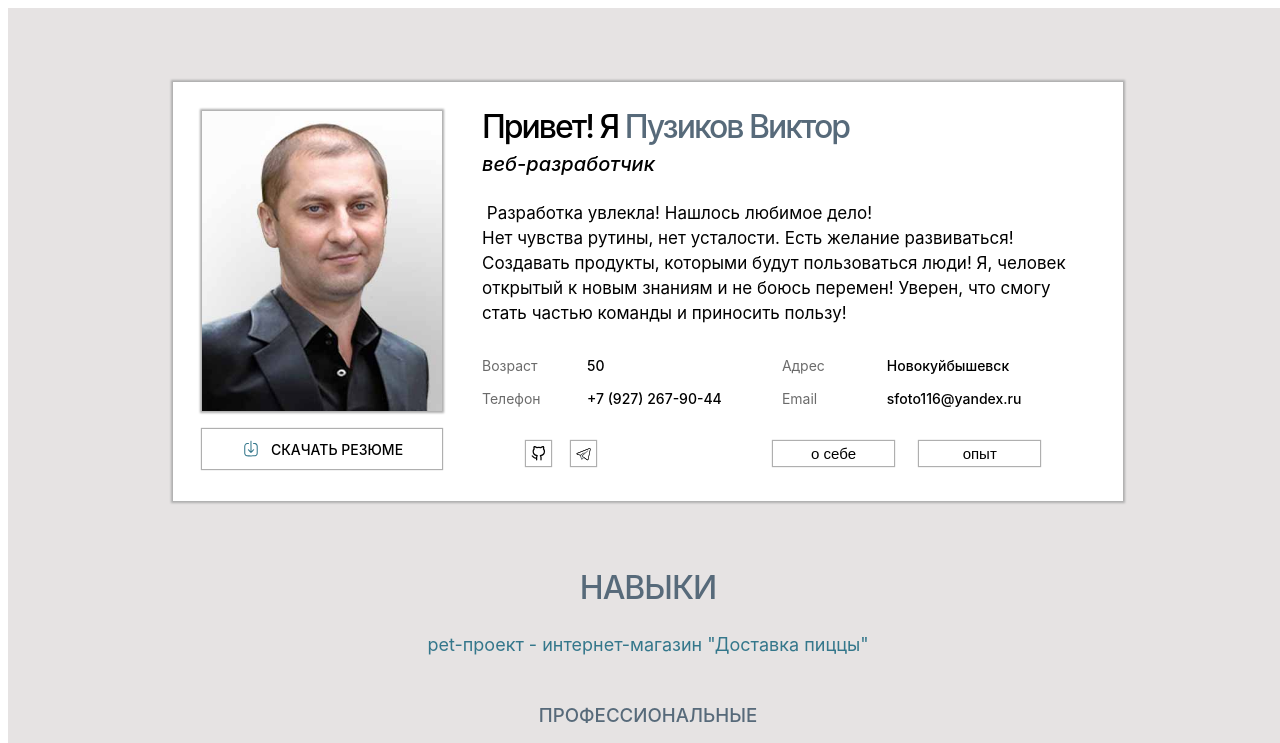
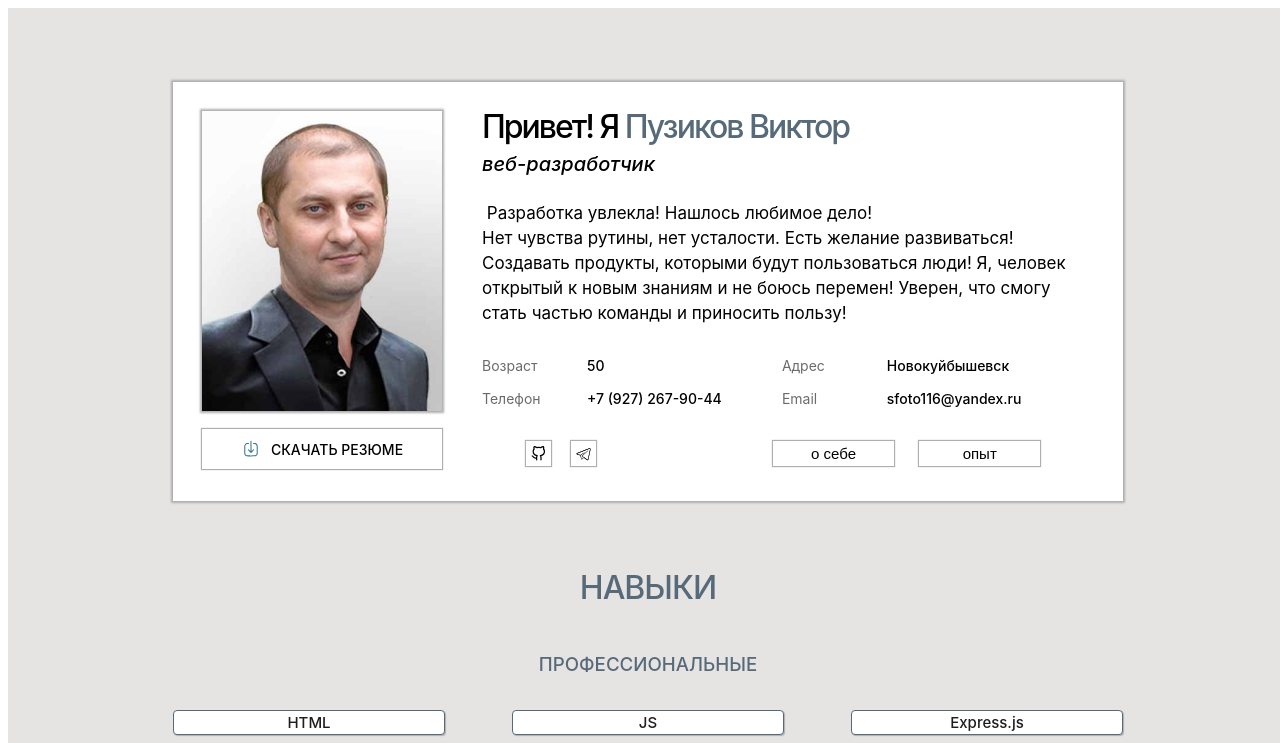
Before and after one commit to Vik163own/me, a React (Create React App) app: page / in a window 1280 px wide. Shown: the top 743 px of the page. Built offline with nearby package versions, Linux system fonts and the light colour scheme.

Commit message:
remove link pet-project

```diff
--- a/src/components/Main/Skills/Skills.jsx
+++ b/src/components/Main/Skills/Skills.jsx
@@ -10,15 +10,6 @@ function Skills() {
     <section className="skills" id="skillsId">
       <h2 className="skills__title">НАВЫКИ</h2>
 
-      <a
-        href="https://pizzashop63.online/"
-        target="_blank"
-        rel="noreferrer"
-        className="skills__link "
-      >
-        pet-проект - интернет-магазин{" "}
-        <span className="skills__link_color_blue">"Доставка пиццы"</span>
-      </a>
       <div className="skills__container">
         <h3 className="skills__subtitle">ПРОФЕССИОНАЛЬНЫЕ</h3>
         <ul className="skills__special-container">
```
Also changed, not shown: public/v.png.
